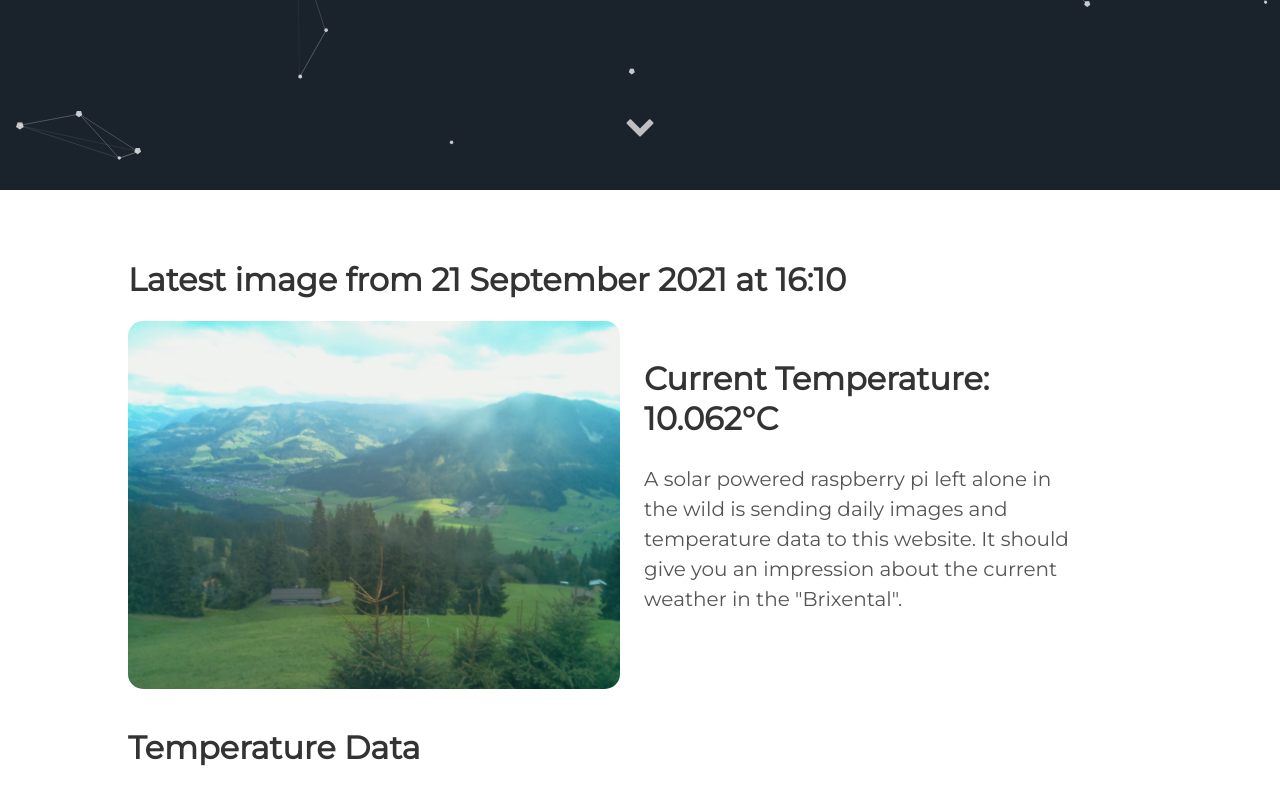
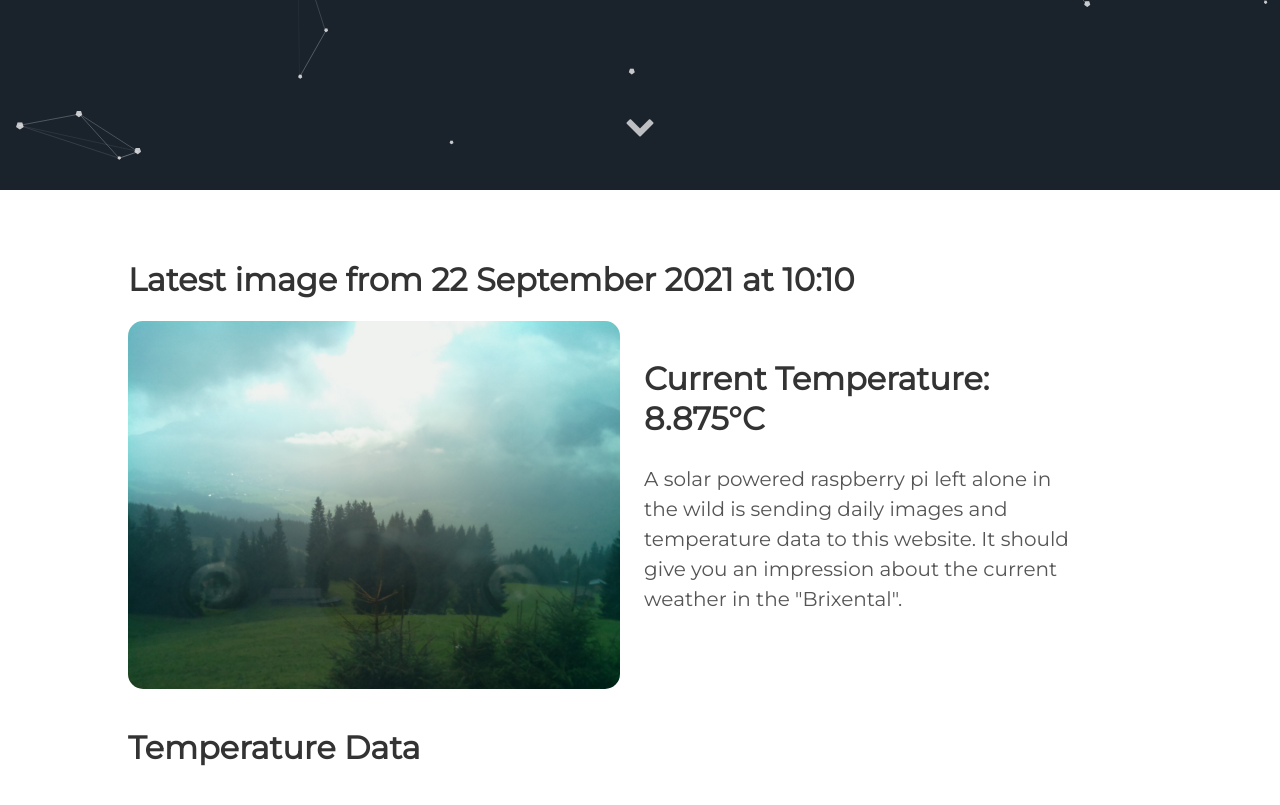
Before and after one commit to vektorious/vektorious.github.io, a Jekyll site: the page built from resources/huette.md, in a window 1280 px wide and 900 px high, scrolled down 710 px. Shown: the top 805 px of the window. Built offline with Jekyll 4.4.1, drawn with Linux system fonts in a browser that asks for light colours.

Commit message:
I'm a bot beep boop

```diff
--- a/resources/huette.md
+++ b/resources/huette.md
@@ -6,13 +6,13 @@ image: '/assets/img/'
 description: 'Live image from the Austrian alps'
 twitter_text: ' '
 ---
-## Latest image from 21 September 2021 at 16:10
+## Latest image from 22 September 2021 at 10:10
 <div class="huette">
   <div class="huette-image">
     <img src="{{ "/assets/img/huette.jpg" | prepend: site.baseurl }}">
   </div>
   <div class="huette-text">
-        <h2>Current Temperature: 10.062°C</h2>
+        <h2>Current Temperature: 8.875°C</h2>
         <p>A solar powered raspberry pi left alone in the wild is sending daily images and temperature data to this website. It should give you an impression about the current weather in the "Brixental".</p>
 
   </div>
```
Also changed, not shown: rpi-script/2021-09-22_100934.txt (renamed from rpi-script/2021-09-21_160932.txt, +5 -5 lines), rpi-script/huette.md (+2 -2 lines), assets/img/huette.jpg, assets/img/temp_plot.png, rpi-script/temp_plot.png, 1 other file.
